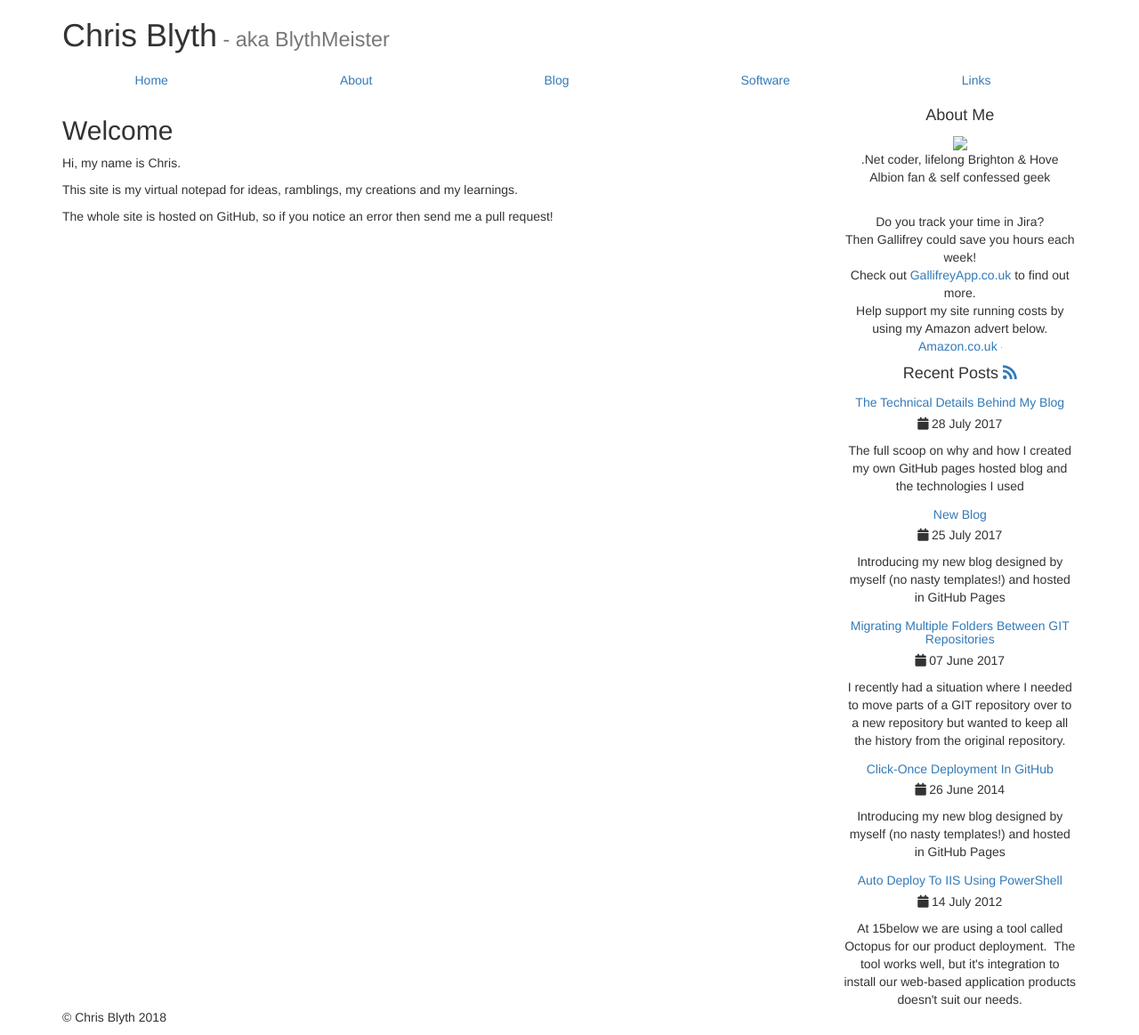
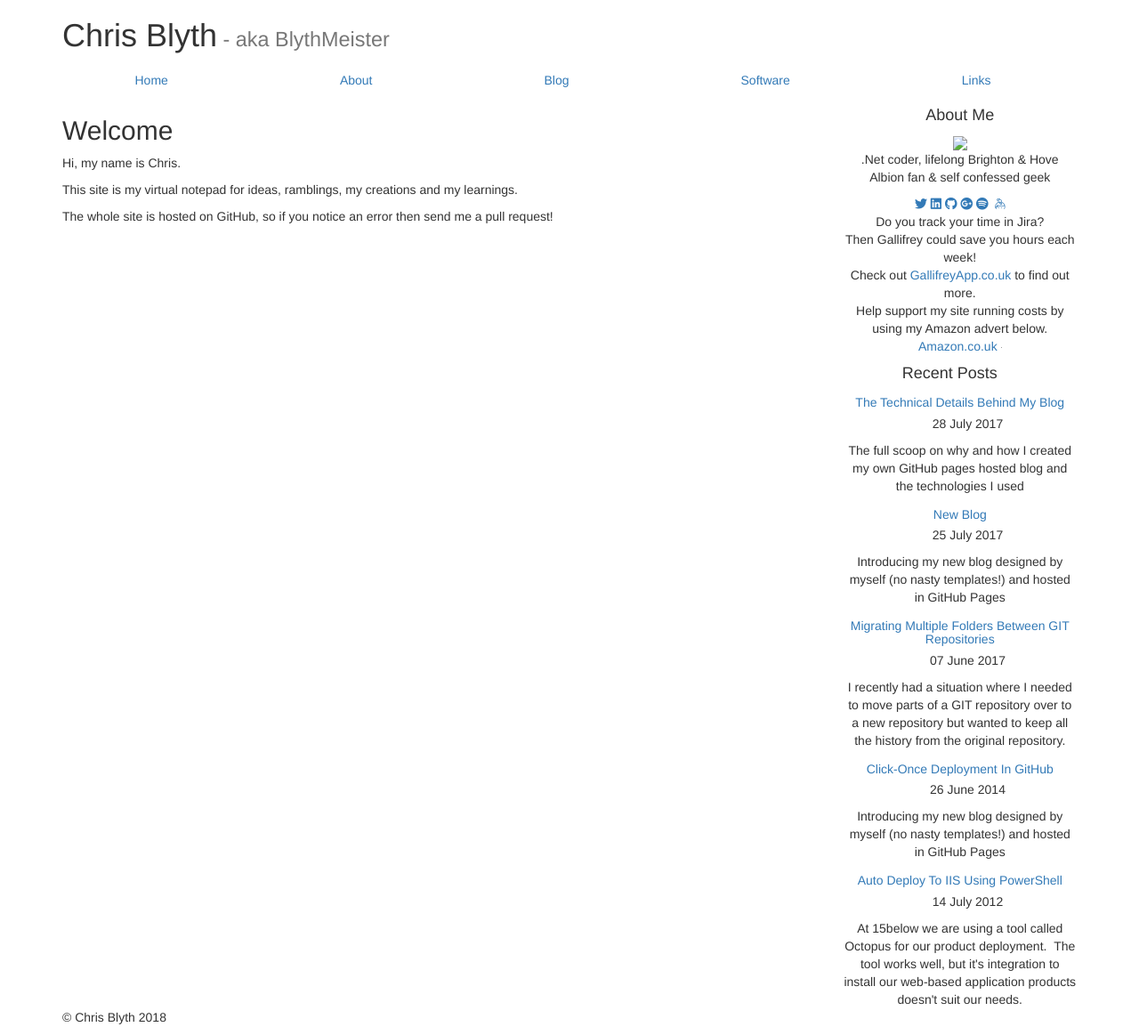
Before and after one commit to BlythMeister/blyth.me.uk, a Jekyll site: the page built from index.md, in a window 1280 px wide. Shown: the whole page at 89% size. Built offline with Jekyll 4.4.1, drawn with Linux system fonts in a browser that asks for light colours; nearby versions of some CDN libraries.

Commit message:
font awesome update

```diff
--- a/_includes/sidebar.html
+++ b/_includes/sidebar.html
@@ -9,13 +9,13 @@
         </p>
     </div>
     <div>
-        <a target="_blank" href="https://www.twitter.com/BlythMeister" class="fa fa-twitter"></a>
-        <a target="_blank" href="https://www.linkedin.com/in/chris-blyth/" class="fa fa-linkedin"></a>
-        <a target="_blank" href="https://github.com/BlythMeister" class="fa fa-github"></a>
-        <a target="_blank" href="https://plus.google.com/+ChrisBlyth-BlythMeister" class="fa fa-google-plus"></a>
-        <a target="_blank" href="https://open.spotify.com/user/BlythMeister" class="fa fa-spotify"></a>
-        <a target="_blank" href="https://www.youtube.com/channel/UC75NXNugjDXbboQcsc7y1tg" class="fa fa-youtube-play"></a>
-        <a target="_blank" href="https://keybase.io/blythmeister" class="fa fa-keybase"></a>
+        <a target="_blank" href="https://www.twitter.com/BlythMeister" class="fab fa-twitter"></a>
+        <a target="_blank" href="https://www.linkedin.com/in/chris-blyth/" class="fab fa-linkedin"></a>
+        <a target="_blank" href="https://github.com/BlythMeister" class="fab fa-github"></a>
+        <a target="_blank" href="https://plus.google.com/+ChrisBlyth-BlythMeister" class="fab fa-google-plus"></a>
+        <a target="_blank" href="https://open.spotify.com/user/BlythMeister" class="fab fa-spotify"></a>
+        <a target="_blank" href="https://www.youtube.com/channel/UC75NXNugjDXbboQcsc7y1tg" class="fab fa-youtube-play"></a>
+        <a target="_blank" href="https://keybase.io/blythmeister" class="fab fa-keybase"></a>
     </div>
 </div>
 <div class="middleItem">
@@ -29,7 +29,7 @@
     <img src="//ir-uk.amazon-adsystem.com/e/ir?t=blythmeister-21&l=ur2&o=2" width="1" height="1" border="0" alt="" style="border:none !important; margin:0px !important;" />
 </div>
 <div class="bottomItem">
-    <h4>Recent Posts <a href="{{ site.url }}/feed.xml" class="fa fa-rss"></a></h4>
+    <h4>Recent Posts <a href="{{ site.url }}/feed.xml" class="fab fa-rss"></a></h4>
     {% assign publishedPosts = site.posts | where: 'show', 'true' %}
     {% for post in publishedPosts  limit:5 %}
     <div class="media {% if forloop.last == false %}media-underline{% endif %}">
@@ -37,7 +37,7 @@
             <a href="{{ post.url }}">
                 <h5 class="media-heading">{{ post.title }}</h5>
             </a>
-            <p><i class="fa fa-calendar">&nbsp;</i>{{ post.date | date: "%d %B %Y" }}</p>
+            <p><i class="fab fa-calendar">&nbsp;</i>{{ post.date | date: "%d %B %Y" }}</p>
             {{ post.excerpt }}
         </div>
     </div>
--- a/blog/index.html
+++ b/blog/index.html
@@ -7,7 +7,7 @@ comments: true
 NOTE: This has to be HTML for the paginator to work
 {% endcomment %}
 
-<h2>Blog Posts <a href="{{ site.url }}/feed.xml" class="fa fa-rss"></a></h2>
+<h2>Blog Posts <a href="{{ site.url }}/feed.xml" class="fab fa-rss"></a></h2>
 
 {% for post in paginator.posts %}
 <div class="{% if forloop.last == false %}devide-bottom{% endif %}">
```
Also changed, not shown: _includes/postmeta.html (+5 -5 lines), css/styles.css (+9 -9 lines).
